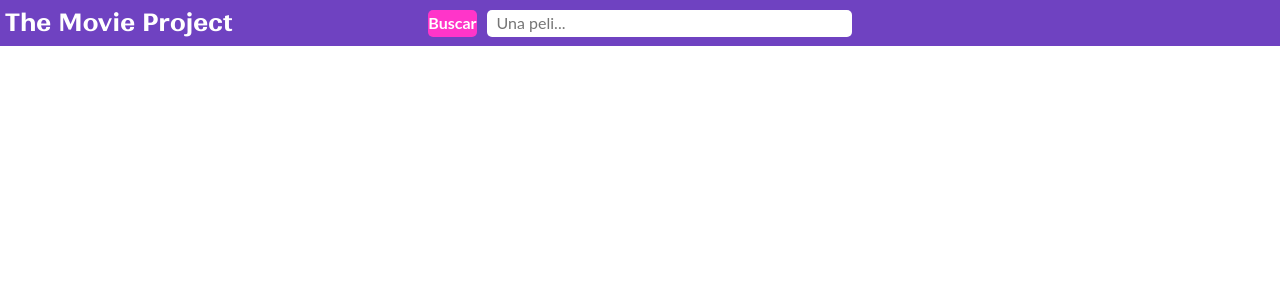
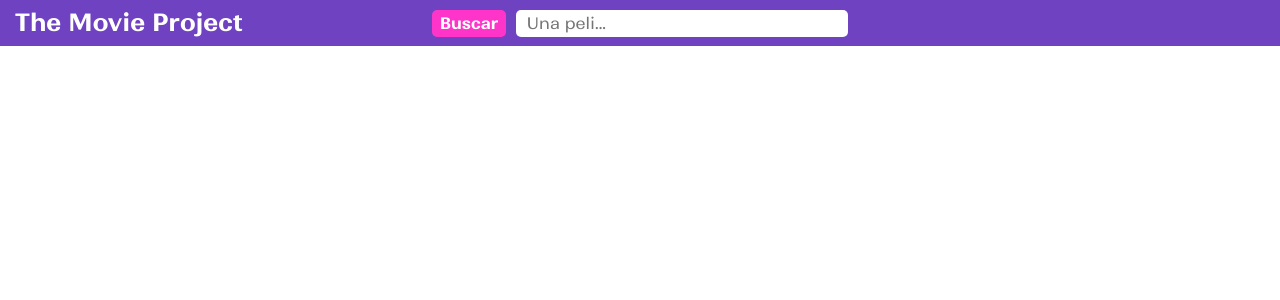
Before and after one commit to Gia-Corp/TheMovieProject, a React (Vite) app in the folder frontend/: page /movie in a window 1280 px wide. Shown: the top 300 px of the page. Built offline with nearby package versions, Linux system fonts and the light colour scheme; no server answers.

Commit message:
front(style): fixed font family usage in nav bar elements

```diff
--- a/frontend/src/components/Navbar/Navbar.css
+++ b/frontend/src/components/Navbar/Navbar.css
@@ -1,6 +1,6 @@
 .nav-bar {
   background-color: rgba(111,66,193,1);
-  padding: 5px;
+  padding: 5px 15px;
   height: fit-content;
   display: grid;
   grid-template-columns: repeat(3, 1fr);
@@ -31,7 +31,6 @@
   & input {
     flex-grow: 8;
     padding: 0 10px;
-    font-family: 'Lato';
     border: none;
     border-radius: 5px;
     font-size: 1em;
@@ -48,8 +47,8 @@
   border-radius: 5px;
   color: #fff;
   font-weight: bold;
-  font-family: 'Lato';
-  font-size: 1em;
+  font-size: 1rem;
+  padding: 0 0.5rem;
 
   &:hover {
     cursor: pointer;
```
